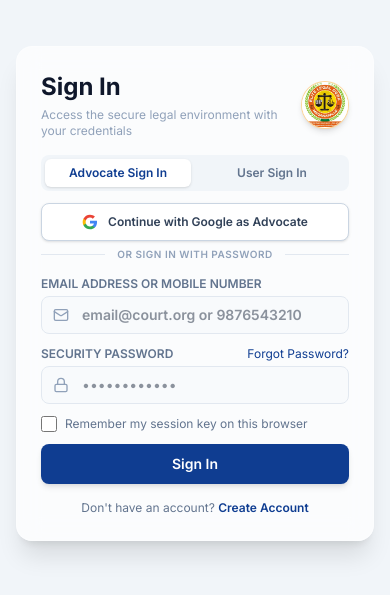
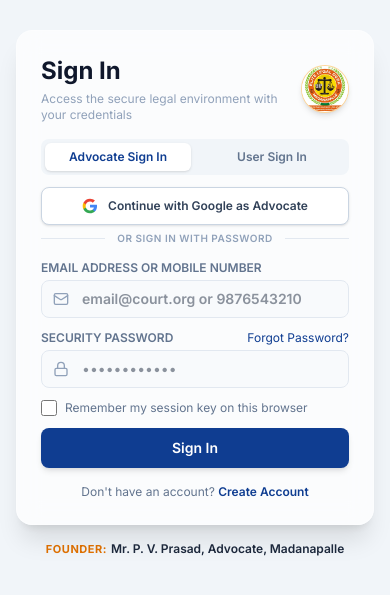
Before and after one commit to charithasree13/unified_legal_system, a React (Vite) app in the folder client/: page /login in a window 390 px wide. Shown: the part 129-724 px from the top of the page. Built offline with nearby package versions, Linux system fonts and the light colour scheme; no server answers; a web font is replaced by a local one.

Commit message:
Keep Founder attribution displayed exactly once on desktop and mobile viewports

```diff
--- a/client/src/pages/Login.tsx
+++ b/client/src/pages/Login.tsx
@@ -214,16 +214,21 @@ export const Login: React.FC = () => {
           <p className="text-white/80 text-xs leading-relaxed mb-6 max-w-md">
             An enterprise legal workflow collaboration suite, built for practicing advocates, corporate counsels, and legal administrators.
           </p>
-          <div className="flex gap-4 justify-center text-xs text-amber-300 font-semibold uppercase tracking-wider">
+          <div className="flex gap-4 justify-center text-xs text-amber-300 font-semibold uppercase tracking-wider mb-6">
             <span>Task Management</span>
             <span>•</span>
             <span>Bare Acts & Laws</span>
+          </div>
+
+          <div className="pt-3 border-t border-amber-400/30 text-white text-xs sm:text-sm font-medium tracking-wide flex items-center justify-center gap-1.5 bg-slate-900/40 px-4 py-2 rounded-full border border-white/10 backdrop-blur-sm">
+            <span className="text-amber-300 font-bold text-xs uppercase tracking-wider">Founder:</span>
+            <span className="font-semibold text-amber-100">Mr. P. V. Prasad, Advocate, Madanapalle</span>
           </div>
         </div>
       </div>
 
       {/* RIGHT AUTH CARD PANEL */}
-      <div className="w-full lg:w-1/2 flex items-center justify-center p-4 md:p-8 h-full overflow-hidden">
+      <div className="w-full lg:w-1/2 flex flex-col items-center justify-center p-4 md:p-8 h-full overflow-y-auto">
         <div className="w-full max-w-md bg-white dark:bg-slate-900 rounded-2xl shadow-xl border border-slate-200/60 dark:border-slate-800/80 p-6 sm:p-7 glass animate-slide-up">
 
           {/* Header */}
@@ -661,6 +666,12 @@ export const Login: React.FC = () => {
           )}
 
         </div>
+
+        {/* MOBILE-ONLY FOOTER ATTRIBUTION (Hidden on desktop to ensure Founder appears exactly once) */}
+        <div className="mt-4 text-center text-xs font-medium text-slate-600 dark:text-slate-400 lg:hidden">
+          <span className="text-amber-600 dark:text-amber-400 font-bold uppercase tracking-wider text-[11px] mr-1">Founder:</span>
+          <span className="font-semibold text-slate-800 dark:text-slate-200">Mr. P. V. Prasad, Advocate, Madanapalle</span>
+        </div>
       </div>
     </div>
   );
```
